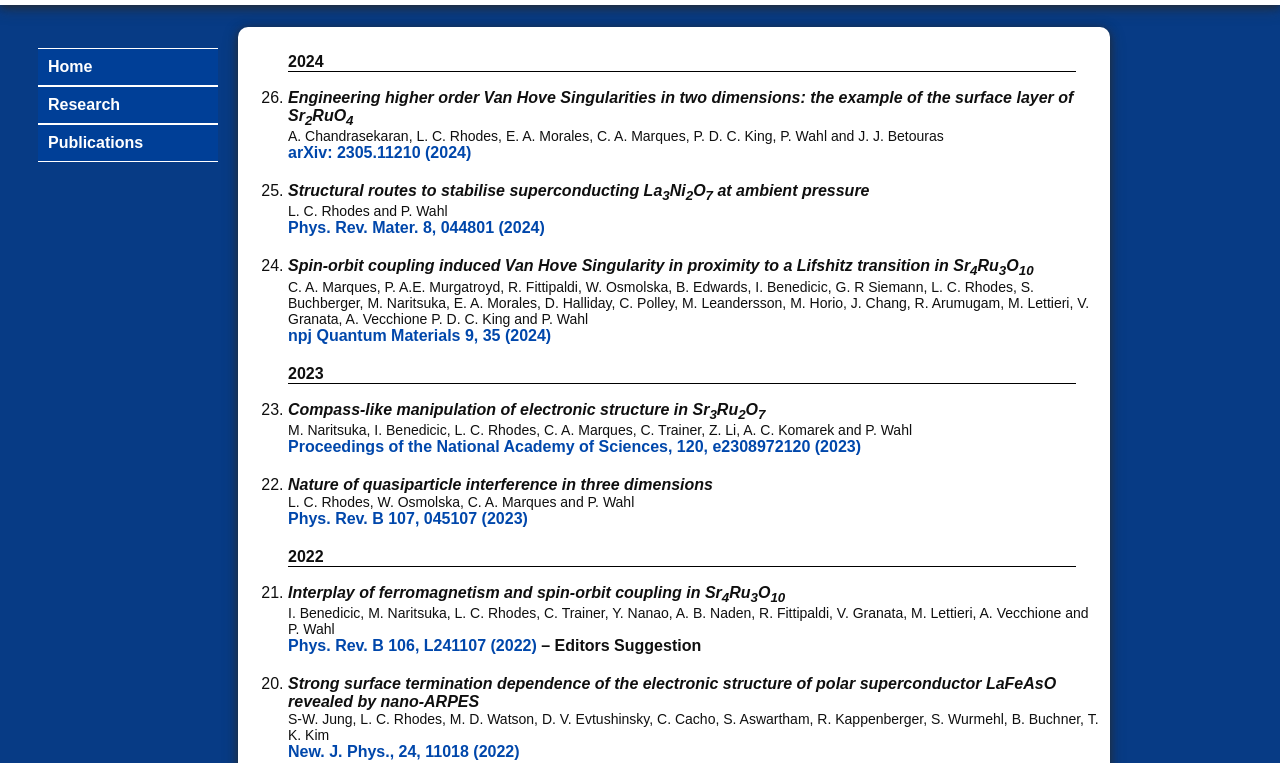
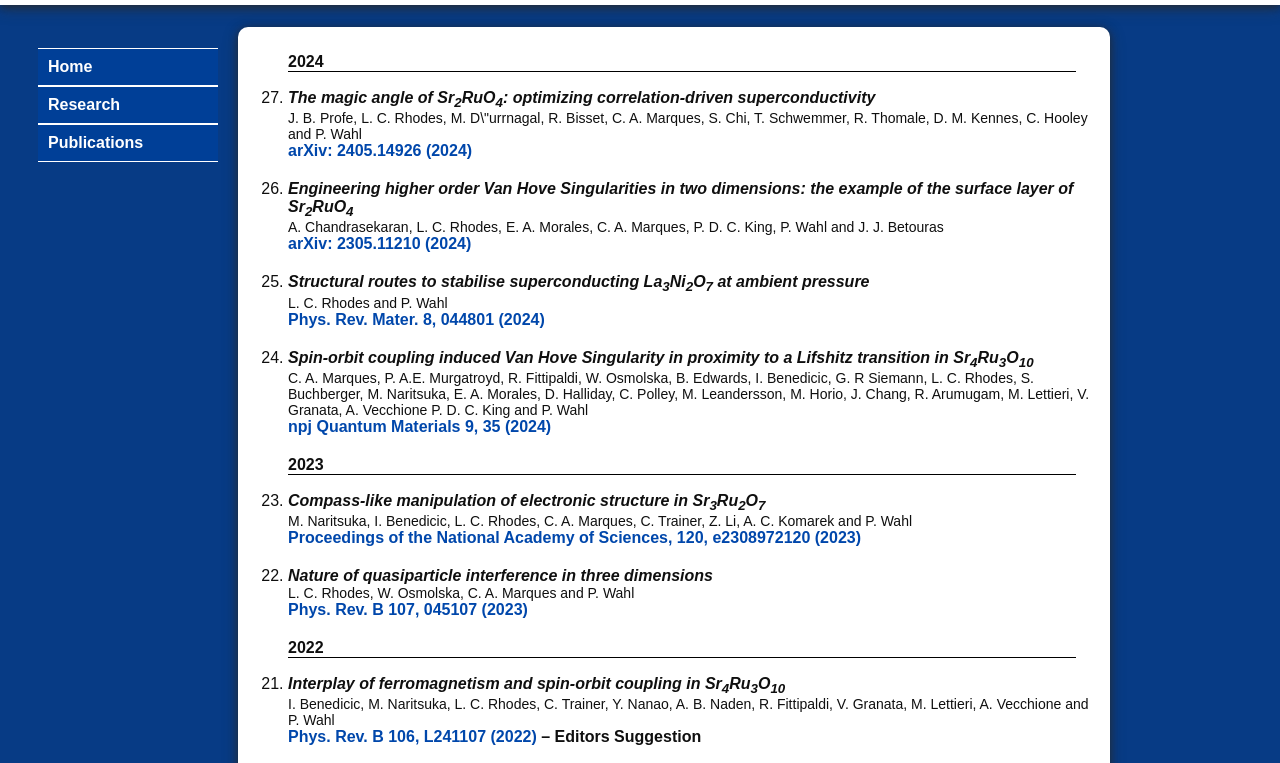
Before and after one commit to lcRhodes/lcRhodes.github.io, a plain HTML site: page publications.html in a window 1280 px wide. Shown: the part 36-799 px from the top of the page. Drawn offline with Linux system fonts and the light colour scheme; a web font is replaced by a local one.

Commit message:
updated publications

```diff
--- a/publications.html
+++ b/publications.html
@@ -54,6 +54,15 @@
     <b>2024</b>
     <hr class="separator"><br>
     <span style="color: #ffffff">.</span><!-- removing this dot breaks all formatting...-->
+
+    <li>
+      <div class="citation">
+        <span class="authors">J. B. Profe, L. C. Rhodes, M. D\"urrnagal, R. Bisset, C. A. Marques, S. Chi, T. Schwemmer, R. Thomale, D. M. Kennes, C. Hooley and P. Wahl</span>
+        <span class="title">The magic angle of Sr<sub>2</sub>RuO<sub>4</sub>: optimizing correlation-driven superconductivity </span>
+        <span class="journal"> <a href="https://arxiv.org/abs/2405.14926">arXiv: 2405.14926 (2024) </a></span>
+      </div>
+    </li>
+
     <li>
       <div class="citation">
         <span class="authors">A. Chandrasekaran, L. C. Rhodes, E. A. Morales, C. A. Marques, P. D. C. King, P. Wahl and J. J. Betouras</span>
```
